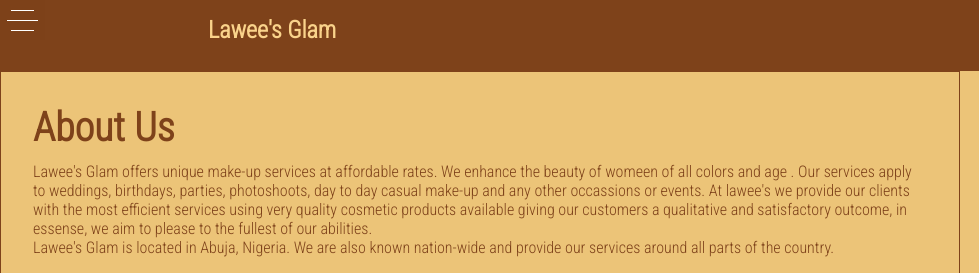
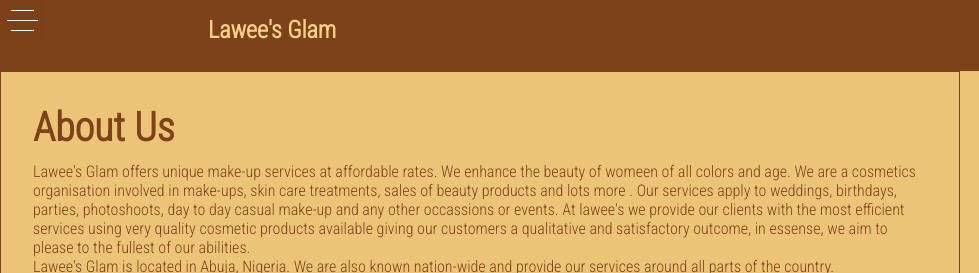
Before and after one commit to mowfaqqa/Lawee-s-Glam, a plain HTML site: page about.html in a window 1280 px wide. Shown: the top 273 px of the page, 0-979 px from the left. Drawn offline with Linux system fonts and the light colour scheme; a script that the page names is missing.

Commit message:
Add files via upload

```diff
--- a/about.html
+++ b/about.html
@@ -38,7 +38,7 @@
         <section id="about" >
             <div class="about-content bg-light p-2">
                 <h1 class="text-dark l-heading">About Us</h1>
-                <p>Lawee's Glam offers unique make-up services at affordable rates. We enhance the beauty of womeen of all colors and age . Our services apply to weddings, birthdays, parties, photoshoots, day to day casual make-up and any other occassions or events. At lawee's we provide our clients with the most efficient services using very quality cosmetic products available giving our customers a qualitative and satisfactory outcome, in essense, we aim to please to the fullest of our abilities. </p>
+                <p>Lawee's Glam offers unique make-up services at affordable rates. We enhance the beauty of womeen of all colors and age. We are a cosmetics organisation involved in make-ups, skin care treatments, sales of beauty products and lots more . Our services apply to weddings, birthdays, parties, photoshoots, day to day casual make-up and any other occassions or events. At lawee's we provide our clients with the most efficient services using very quality cosmetic products available giving our customers a qualitative and satisfactory outcome, in essense, we aim to please to the fullest of our abilities. </p>
                 <p>Lawee's Glam is located in Abuja, Nigeria. We are also known nation-wide and provide our services around all parts of the country.</p>
                 <div class="about-img py-1">
                     <img src="./img/bf0104354c874413a5ca24686ebb449b.jpg" alt="image">
```
Also changed, not shown: index.html (+1 -1 lines).
